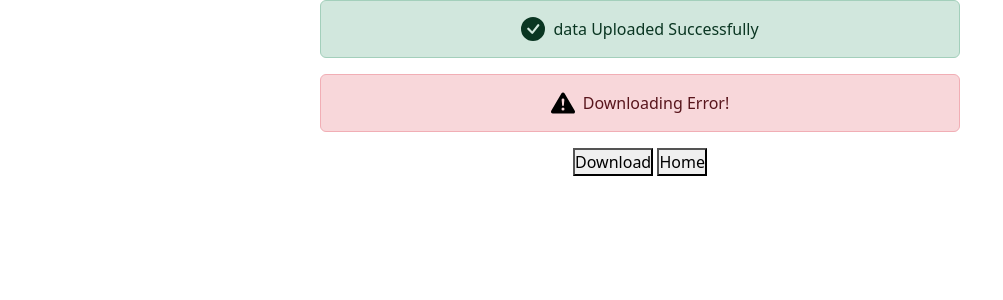
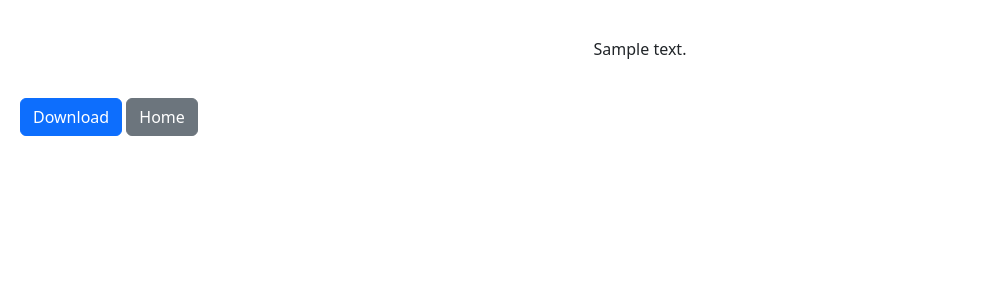
Before and after one commit to Darkherosteve/aquatrans, a Flask app: template templates/download.html in a window 1280 px wide. Shown: the top 300 px of the page, without its empty margins (0-1003 px from the left). Run offline with Flask 3, Linux system fonts and the light colour scheme; the template is opened without the code that fills it: most values are stand-ins (such as "Sample title", 1, 10 or a date in 2020).

Commit message:
stable application

```diff
--- a/templates/download.html
+++ b/templates/download.html
@@ -1,58 +1,43 @@
-
 <!DOCTYPE html>
 <html lang="en">
 <head>
     <meta charset="UTF-8">
     <meta name="viewport" content="width=device-width, initial-scale=1.0">
-    <title>Document</title>
-
+    <title>File Download</title>
+    <link href="https://cdn.jsdelivr.net/npm/bootstrap@5.3.3/dist/css/bootstrap.min.css" rel="stylesheet" integrity="sha384-QWTKZyjpPEjISv5WaRU9OFeRpok6YctnYmDr5pNlyT2bRjXh0JMhjY6hW+ALEwIH" crossorigin="anonymous">
+    <link rel="stylesheet" href="{{ url_for('static', filename='css/index.css') }}">
+    <style>
+        .alert-container {
+            margin: 20px;
+        }
+        .button-container {
+            margin: 20px;
+        }
+    </style>
 </head>
 <body>
-    <link href="https://cdn.jsdelivr.net/npm/bootstrap@5.3.3/dist/css/bootstrap.min.css" rel="stylesheet" integrity="sha384-QWTKZyjpPEjISv5WaRU9OFeRpok6YctnYmDr5pNlyT2bRjXh0JMhjY6hW+ALEwIH" crossorigin="anonymous">
-    <link rel="stylesheet" href="{{ url_for('static', filename='css/index.css') }}">
+    <!-- Alert Section -->
+    {% if alert_type and alert_message %}
+    <div class="alert-container">
+        <div class="alert alert-{{ alert_type }} d-flex align-items-center" role="alert">
+            {% if alert_type == 'success' %}
+            <svg class="bi flex-shrink-0 me-2" width="24" height="24" role="img" aria-label="Success:">
+                <use xlink:href="#check-circle-fill"></use>
+            </svg>
+            {% elif alert_type == 'danger' %}
+            <svg class="bi flex-shrink-0 me-2" width="24" height="24" role="img" aria-label="Danger:">
+                <use xlink:href="#exclamation-triangle-fill"></use>
+            </svg>
+            {% endif %}
+            <div>{{ alert_message }}</div>
+        </div>
+    </div>
+    {% endif %}
 
-<div class="alerts">
-<svg xmlns="http://www.w3.org/2000/svg" style="display: none;">
-    <symbol id="check-circle-fill" fill="currentColor" viewBox="0 0 16 16">
-      <path d="M16 8A8 8 0 1 1 0 8a8 8 0 0 1 16 0zm-3.97-3.03a.75.75 0 0 0-1.08.022L7.477 9.417 5.384 7.323a.75.75 0 0 0-1.06 1.06L6.97 11.03a.75.75 0 0 0 1.079-.02l3.992-4.99a.75.75 0 0 0-.01-1.05z"/>
-    </symbol>
-  </svg>
-  <div class="alert alert-success d-flex align-items-center green" role="alert">
-    <svg class="bi flex-shrink-0 me-2" width="24" height="24" role="img" aria-label="Success:"><use xlink:href="#check-circle-fill"/></svg>
-    <div>
-      data Uploaded Successfully
-    </div>
-    </div>
-  </div>
-
-    <!-- for red is  -->
-     <link href="https://cdn.jsdelivr.net/npm/bootstrap@5.3.3/dist/css/bootstrap.min.css" rel="stylesheet" integrity="sha384-QWTKZyjpPEjISv5WaRU9OFeRpok6YctnYmDr5pNlyT2bRjXh0JMhjY6hW+ALEwIH" crossorigin="anonymous">
-<link rel="stylesheet" href="alert.css">
-
-</div>
-
-<div class="danger">
-<svg xmlns="http://www.w3.org/2000/svg" class="d-none logo">
-  <symbol id="exclamation-triangle-fill" viewBox="0 0 16 16">
-    <path d="M8.982 1.566a1.13 1.13 0 0 0-1.96 0L.165 13.233c-.457.778.091 1.767.98 1.767h13.713c.889 0 1.438-.99.98-1.767L8.982 1.566zM8 5c.535 0 .954.462.9.995l-.35 3.507a.552.552 0 0 1-1.1 0L7.1 5.995A.905.905 0 0 1 8 5zm.002 6a1 1 0 1 1 0 2 1 1 0 0 1 0-2z"/>
-  </symbol>
-</svg>
-<div class="alert alert-danger d-flex align-items-center hey " role="alert">
-  <svg class="bi flex-shrink-0 me-2" width="24" height="24" role="img" aria-label="Danger:"><use xlink:href="#exclamation-triangle-fill"/></svg>
-  <div class="red-text">
-    Downloading Error!
-  </div>
-</div>
-
-<!-- for red is  -->
-
-
-
-</head>
-<body>
+    <!-- Buttons -->
     <div class="button-container">
-      <button onclick="downloadFile()">Download</button>
-        <button id="button2" onclick="handleClick('Back for New enters')">Home </button>
+        <button class="btn btn-primary" onclick="downloadFile()">Download</button>
+        <button class="btn btn-secondary" onclick="window.location.href='/'">Home</button>
     </div>
 
     <script>
@@ -61,8 +46,15 @@
             window.location.href = "/download";
         }
     </script>
+
+    <!-- SVG Icons for Alerts -->
+    <svg xmlns="http://www.w3.org/2000/svg" style="display: none;">
+        <symbol id="check-circle-fill" fill="currentColor" viewBox="0 0 16 16">
+            <path d="M16 8A8 8 0 1 1 0 8a8 8 0 0 1 16 0zm-3.97-3.03a.75.75 0 0 0-1.08.022L7.477 9.417 5.384 7.323a.75.75 0 0 0-1.06 1.06L6.97 11.03a.75.75 0 0 0 1.079-.02l3.992-4.99a.75.75 0 0 0-.01-1.05z" />
+        </symbol>
+        <symbol id="exclamation-triangle-fill" fill="currentColor" viewBox="0 0 16 16">
+            <path d="M8.982 1.566a1.13 1.13 0 0 0-1.96 0L.165 13.233c-.457.778.091 1.767.98 1.767h13.713c.889 0 1.438-.99.98-1.767L8.982 1.566zM8 5c.535 0 .954.462.9.995l-.35 3.507a.552.552 0 0 1-1.1 0L7.1 5.995A.905.905 0 0 1 8 5zm.002 6a1 1 0 1 1 0 2 1 1 0 0 1 0-2z" />
+        </symbol>
+    </svg>
 </body>
 </html>
-
-</body>
-</html>
```
Also changed, not shown: 2 other files.
